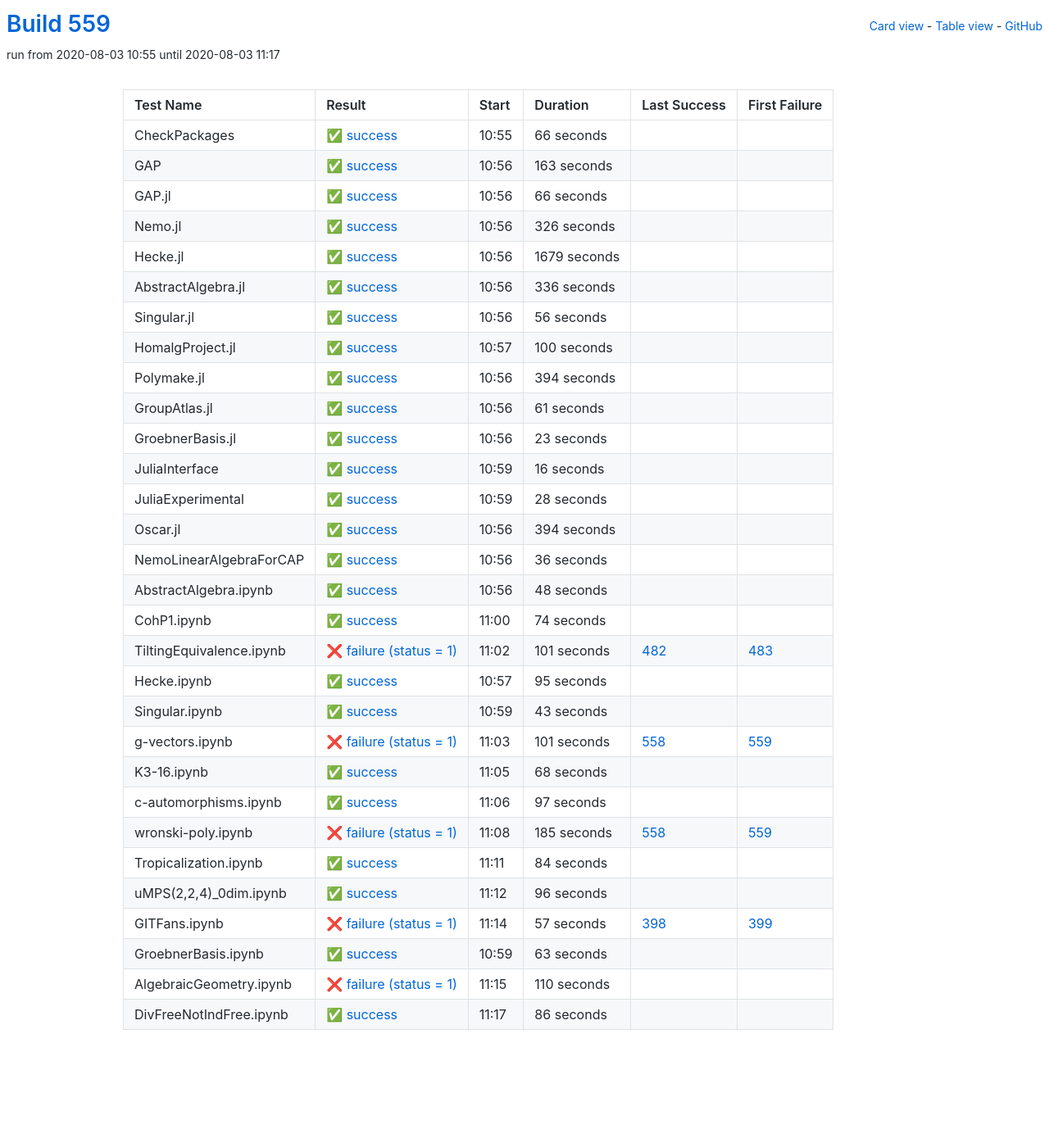
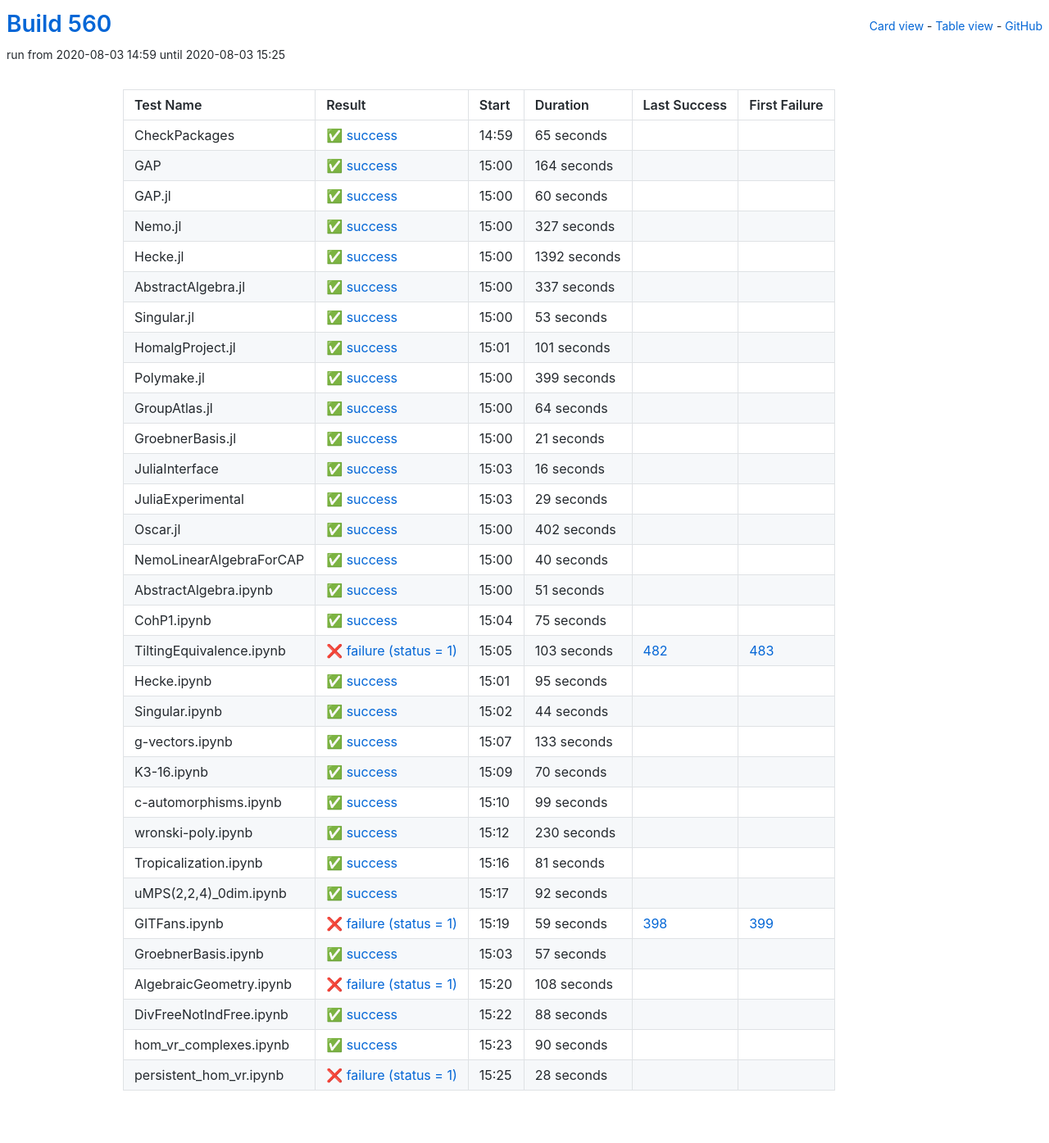
Before and after one commit to oscar-system/oscar-ci-status-stable, a Jekyll site: the page built from table.html, in a window 1280 px wide. Shown: the whole page at 82% size. Built offline with Jekyll 4.4.1, drawn with Linux system fonts in a browser that asks for light colours; before the commit the page ends 1321 px from its top, so only the background shows below that.

Commit message:
Build #560

```diff
--- a/_data/ci.yml
+++ b/_data/ci.yml
@@ -1,6 +1,6 @@
 ---
-build: 559
-build_url: https://oscarci.mathematik.uni-kl.de/job/oscar-stable/559/
+build: 560
+build_url: https://oscarci.mathematik.uni-kl.de/job/oscar-stable/560/
 job: oscar-stable
 organization: oscar-system
 repo: oscar-ci-status-stable
@@ -8,140 +8,140 @@ repourl: https://github.com/oscar-system/oscar-ci-status-stable
 tests:
 - name: CheckPackages
   id: checkpackages
-  log: https://oscarci.mathematik.uni-kl.de/job/oscar-stable/559/artifact/logs/build-559/CheckPackages.log
-  start: 2020-08-03 10:55
+  log: https://oscarci.mathematik.uni-kl.de/job/oscar-stable/560/artifact/logs/build-560/CheckPackages.log
+  start: 2020-08-03 14:59
   success: true
   exitcode: 0
   status: success
-  duration: 66
+  duration: 65
   last_success: false
   last_success_url:
   first_failure: false
   first_failure_url:
 - name: GAP
   id: gap
-  log: https://oscarci.mathematik.uni-kl.de/job/oscar-stable/559/artifact/logs/build-559/GAP.log
-  start: 2020-08-03 10:56
+  log: https://oscarci.mathematik.uni-kl.de/job/oscar-stable/560/artifact/logs/build-560/GAP.log
+  start: 2020-08-03 15:00
   success: true
   exitcode: 0
   status: success
-  duration: 163
+  duration: 164
   last_success: false
   last_success_url:
   first_failure: false
   first_failure_url:
 - name: GAP.jl
   id: gap-jl
-  log: https://oscarci.mathematik.uni-kl.de/job/oscar-stable/559/artifact/logs/build-559/GAP.jl.log
-  start: 2020-08-03 10:56
+  log: https://oscarci.mathematik.uni-kl.de/job/oscar-stable/560/artifact/logs/build-560/GAP.jl.log
+  start: 2020-08-03 15:00
   success: true
   exitcode: 0
   status: success
-  duration: 66
+  duration: 60
   last_success: false
   last_success_url:
   first_failure: false
   first_failure_url:
 - name: Nemo.jl
   id: nemo-jl
-  log: https://oscarci.mathematik.uni-kl.de/job/oscar-stable/559/artifact/logs/build-559/Nemo.jl.log
-  start: 2020-08-03 10:56
+  log: https://oscarci.mathematik.uni-kl.de/job/oscar-stable/560/artifact/logs/build-560/Nemo.jl.log
+  start: 2020-08-03 15:00
   success: true
   exitcode: 0
   status: success
-  duration: 326
+  duration: 327
   last_success: false
   last_success_url:
   first_failure: false
   first_failure_url:
 - name: Hecke.jl
   id: hecke-jl
-  log: https://oscarci.mathematik.uni-kl.de/job/oscar-stable/559/artifact/logs/build-559/Hecke.jl.log
-  start: 2020-08-03 10:56
+  log: https://oscarci.mathematik.uni-kl.de/job/oscar-stable/560/artifact/logs/build-560/Hecke.jl.log
+  start: 2020-08-03 15:00
   success: true
   exitcode: 0
   status: success
-  duration: 1679
+  duration: 1392
   last_success: false
   last_success_url:
   first_failure: false
   first_failure_url:
 - name: AbstractAlgebra.jl
   id: abstractalgebra-jl
-  log: https://oscarci.mathematik.uni-kl.de/job/oscar-stable/559/artifact/logs/build-559/AbstractAlgebra.jl.log
-  start: 2020-08-03 10:56
+  log: https://oscarci.mathematik.uni-kl.de/job/oscar-stable/560/artifact/logs/build-560/AbstractAlgebra.jl.log
+  start: 2020-08-03 15:00
   success: true
   exitcode: 0
   status: success
-  duration: 336
+  duration: 337
   last_success: false
   last_success_url:
   first_failure: false
   first_failure_url:
 - name: Singular.jl
   id: singular-jl
-  log: https://oscarci.mathematik.uni-kl.de/job/oscar-stable/559/artifact/logs/build-559/Singular.jl.log
-  start: 2020-08-03 10:56
+  log: https://oscarci.mathematik.uni-kl.de/job/oscar-stable/560/artifact/logs/build-560/Singular.jl.log
+  start: 2020-08-03 15:00
   success: true
   exitcode: 0
   status: success
-  duration: 56
+  duration: 53
   last_success: false
   last_success_url:
   first_failure: false
   first_failure_url:
 - name: HomalgProject.jl
   id: homalgproject-jl
-  log: https://oscarci.mathematik.uni-kl.de/job/oscar-stable/559/artifact/logs/build-559/HomalgProject.jl.log
-  start: 2020-08-03 10:57
+  log: https://oscarci.mathematik.uni-kl.de/job/oscar-stable/560/artifact/logs/build-560/HomalgProject.jl.log
+  start: 2020-08-03 15:01
   success: true
   exitcode: 0
   status: success
-  duration: 100
+  duration: 101
   last_success: false
   last_success_url:
   first_failure: false
   first_failure_url:
 - name: Polymake.jl
   id: polymake-jl
-  log: https://oscarci.mathematik.uni-kl.de/job/oscar-stable/559/artifact/logs/build-559/Polymake.jl.log
-  start: 2020-08-03 10:56
+  log: https://oscarci.mathematik.uni-kl.de/job/oscar-stable/560/artifact/logs/build-560/Polymake.jl.log
+  start: 2020-08-03 15:00
   success: true
   exitcode: 0
   status: success
-  duration: 394
+  duration: 399
   last_success: false
   last_success_url:
   first_failure: false
   first_failure_url:
 - name: GroupAtlas.jl
   id: groupatlas-jl
-  log: https://oscarci.mathematik.uni-kl.de/job/oscar-stable/559/artifact/logs/build-559/GroupAtlas.jl.log
-  start: 2020-08-03 10:56
+  log: https://oscarci.mathematik.uni-kl.de/job/oscar-stable/560/artifact/logs/build-560/GroupAtlas.jl.log
+  start: 2020-08-03 15:00
   success: true
   exitcode: 0
   status: success
-  duration: 61
+  duration: 64
   last_success: false
   last_success_url:
   first_failure: false
   first_failure_url:
 - name: GroebnerBasis.jl
   id: groebnerbasis-jl
-  log: https://oscarci.mathematik.uni-kl.de/job/oscar-stable/559/artifact/logs/build-559/GroebnerBasis.jl.log
-  start: 2020-08-03 10:56
+  log: https://oscarci.mathematik.uni-kl.de/job/oscar-stable/560/artifact/logs/build-560/GroebnerBasis.jl.log
+  start: 2020-08-03 15:00
   success: true
   exitcode: 0
   status: success
-  duration: 23
+  duration: 21
   last_success: false
   last_success_url:
   first_failure: false
   first_failure_url:
 - name: JuliaInterface
   id: juliainterface
-  log: https://oscarci.mathematik.uni-kl.de/job/oscar-stable/559/artifact/logs/build-559/JuliaInterface.log
-  start: 2020-08-03 10:59
+  log: https://oscarci.mathematik.uni-kl.de/job/oscar-stable/560/artifact/logs/build-560/JuliaInterface.log
+  start: 2020-08-03 15:03
   success: true
   exitcode: 0
   status: success
@@ -152,80 +152,80 @@ tests:
   first_failure_url:
 - name: JuliaExperimental
   id: juliaexperimental
-  log: https://oscarci.mathematik.uni-kl.de/job/oscar-stable/559/artifact/logs/build-559/JuliaExperimental.log
-  start: 2020-08-03 10:59
+  log: https://oscarci.mathematik.uni-kl.de/job/oscar-stable/560/artifact/logs/build-560/JuliaExperimental.log
+  start: 2020-08-03 15:03
   success: true
   exitcode: 0
   status: success
-  duration: 28
+  duration: 29
   last_success: false
   last_success_url:
   first_failure: false
   first_failure_url:
 - name: Oscar.jl
   id: oscar-jl
-  log: https://oscarci.mathematik.uni-kl.de/job/oscar-stable/559/artifact/logs/build-559/Oscar.jl.log
-  start: 2020-08-03 10:56
+  log: https://oscarci.mathematik.uni-kl.de/job/oscar-stable/560/artifact/logs/build-560/Oscar.jl.log
+  start: 2020-08-03 15:00
   success: true
   exitcode: 0
   status: success
-  duration: 394
+  duration: 402
   last_success: false
   last_success_url:
   first_failure: false
   first_failure_url:
 - name: NemoLinearAlgebraForCAP
   id: nemolinearalgebraforcap
-  log: https://oscarci.mathematik.uni-kl.de/job/oscar-stable/559/artifact/logs/build-559/NemoLinearAlgebraForCAP.log
-  start: 2020-08-03 10:56
+  log: https://oscarci.mathematik.uni-kl.de/job/oscar-stable/560/artifact/logs/build-560/NemoLinearAlgebraForCAP.log
+  start: 2020-08-03 15:00
   success: true
   exitcode: 0
   status: success
-  duration: 36
+  duration: 40
   last_success: false
   last_success_url:
   first_failure: false
   first_failure_url:
 - name: AbstractAlgebra.ipynb
   id: abstractalgebra-ipynb
-  log: https://oscarci.mathematik.uni-kl.de/job/oscar-stable/559/artifact/logs/build-559/AbstractAlgebra.ipynb.log
-  start: 2020-08-03 10:56
+  log: https://oscarci.mathematik.uni-kl.de/job/oscar-stable/560/artifact/logs/build-560/AbstractAlgebra.ipynb.log
+  start: 2020-08-03 15:00
   success: true
   exitcode: 0
   status: success
-  duration: 48
+  duration: 51
   last_success: false
   last_success_url:
   first_failure: false
   first_failure_url:
 - name: CohP1.ipynb
   id: cohp1-ipynb
-  log: https://oscarci.mathematik.uni-kl.de/job/oscar-stable/559/artifact/logs/build-559/CohP1.ipynb.log
-  start: 2020-08-03 11:00
+  log: https://oscarci.mathematik.uni-kl.de/job/oscar-stable/560/artifact/logs/build-560/CohP1.ipynb.log
+  start: 2020-08-03 15:04
   success: true
   exitcode: 0
   status: success
-  duration: 74
+  duration: 75
   last_success: false
   last_success_url:
   first_failure: false
   first_failure_url:
 - name: TiltingEquivalence.ipynb
   id: tiltingequivalence-ipynb
-  log: https://oscarci.mathematik.uni-kl.de/job/oscar-stable/559/artifact/logs/build-559/TiltingEquivalence.ipynb.log
-  start: 2020-08-03 11:02
+  log: https://oscarci.mathematik.uni-kl.de/job/oscar-stable/560/artifact/logs/build-560/TiltingEquivalence.ipynb.log
+  start: 2020-08-03 15:05
   success: false
   exitcode: 1
   status: failure
-  duration: 101
+  duration: 103
   last_success: 482
   last_success_url: https://oscarci.mathematik.uni-kl.de/job/oscar-stable/482/
   first_failure: 483
   first_failure_url: https://oscarci.mathematik.uni-kl.de/job/oscar-stable/483/
 - name: Hecke.ipynb
   id: hecke-ipynb
-  log: https://oscarci.mathematik.uni-kl.de/job/oscar-stable/559/artifact/logs/build-559/Hecke.ipynb.log
-  start: 2020-08-03 10:57
+  log: https://oscarci.mathematik.uni-kl.de/job/oscar-stable/560/artifact/logs/build-560/Hecke.ipynb.log
+  start: 2020-08-03 15:01
   success: true
   exitcode: 0
   status: success
@@ -236,133 +236,157 @@ tests:
   first_failure_url:
 - name: Singular.ipynb
   id: singular-ipynb
-  log: https://oscarci.mathematik.uni-kl.de/job/oscar-stable/559/artifact/logs/build-559/Singular.ipynb.log
-  start: 2020-08-03 10:59
+  log: https://oscarci.mathematik.uni-kl.de/job/oscar-stable/560/artifact/logs/build-560/Singular.ipynb.log
+  start: 2020-08-03 15:02
   success: true
   exitcode: 0
   status: success
-  duration: 43
+  duration: 44
   last_success: false
   last_success_url:
   first_failure: false
   first_failure_url:
 - name: g-vectors.ipynb
   id: g-vectors-ipynb
-  log: https://oscarci.mathematik.uni-kl.de/job/oscar-stable/559/artifact/logs/build-559/g-vectors.ipynb.log
-  start: 2020-08-03 11:03
-  success: false
-  exitcode: 1
-  status: failure
-  duration: 101
-  last_success: 558
-  last_success_url: https://oscarci.mathematik.uni-kl.de/job/oscar-stable/558/
-  first_failure: 559
-  first_failure_url: https://oscarci.mathematik.uni-kl.de/job/oscar-stable/559/
-- name: K3-16.ipynb
-  id: k3-16-ipynb
-  log: https://oscarci.mathematik.uni-kl.de/job/oscar-stable/559/artifact/logs/build-559/K3-16.ipynb.log
-  start: 2020-08-03 11:05
+  log: https://oscarci.mathematik.uni-kl.de/job/oscar-stable/560/artifact/logs/build-560/g-vectors.ipynb.log
+  start: 2020-08-03 15:07
   success: true
   exitcode: 0
   status: success
-  duration: 68
+  duration: 133
+  last_success: false
+  last_success_url:
+  first_failure: false
+  first_failure_url:
+- name: K3-16.ipynb
+  id: k3-16-ipynb
+  log: https://oscarci.mathematik.uni-kl.de/job/oscar-stable/560/artifact/logs/build-560/K3-16.ipynb.log
+  start: 2020-08-03 15:09
+  success: true
+  exitcode: 0
+  status: success
+  duration: 70
   last_success: false
   last_success_url:
   first_failure: false
   first_failure_url:
 - name: c-automorphisms.ipynb
   id: c-automorphisms-ipynb
-  log: https://oscarci.mathematik.uni-kl.de/job/oscar-stable/559/artifact/logs/build-559/c-automorphisms.ipynb.log
-  start: 2020-08-03 11:06
+  log: https://oscarci.mathematik.uni-kl.de/job/oscar-stable/560/artifact/logs/build-560/c-automorphisms.ipynb.log
+  start: 2020-08-03 15:10
   success: true
   exitcode: 0
   status: success
-  duration: 97
+  duration: 99
   last_success: false
   last_success_url:
   first_failure: false
   first_failure_url:
 - name: wronski-poly.ipynb
   id: wronski-poly-ipynb
-  log: https://oscarci.mathematik.uni-kl.de/job/oscar-stable/559/artifact/logs/build-559/wronski-poly.ipynb.log
-  start: 2020-08-03 11:08
-  success: false
-  exitcode: 1
-  status: failure
-  duration: 185
-  last_success: 558
-  last_success_url: https://oscarci.mathematik.uni-kl.de/job/oscar-stable/558/
-  first_failure: 559
-  first_failure_url: https://oscarci.mathematik.uni-kl.de/job/oscar-stable/559/
-- name: Tropicalization.ipynb
-  id: tropicalization-ipynb
-  log: https://oscarci.mathematik.uni-kl.de/job/oscar-stable/559/artifact/logs/build-559/Tropicalization.ipynb.log
-  start: 2020-08-03 11:11
+  log: https://oscarci.mathematik.uni-kl.de/job/oscar-stable/560/artifact/logs/build-560/wronski-poly.ipynb.log
+  start: 2020-08-03 15:12
   success: true
   exitcode: 0
   status: success
-  duration: 84
+  duration: 230
+  last_success: false
+  last_success_url:
+  first_failure: false
+  first_failure_url:
+- name: Tropicalization.ipynb
+  id: tropicalization-ipynb
+  log: https://oscarci.mathematik.uni-kl.de/job/oscar-stable/560/artifact/logs/build-560/Tropicalization.ipynb.log
+  start: 2020-08-03 15:16
+  success: true
+  exitcode: 0
+  status: success
+  duration: 81
   last_success: false
   last_success_url:
   first_failure: false
   first_failure_url:
 - name: uMPS(2,2,4)_0dim.ipynb
   id: umps-2-2-4-0dim-ipynb
-  log: https://oscarci.mathematik.uni-kl.de/job/oscar-stable/559/artifact/logs/build-559/uMPS-2-2-4-_0dim.ipynb.log
-  start: 2020-08-03 11:12
+  log: https://oscarci.mathematik.uni-kl.de/job/oscar-stable/560/artifact/logs/build-560/uMPS-2-2-4-_0dim.ipynb.log
+  start: 2020-08-03 15:17
   success: true
   exitcode: 0
   status: success
-  duration: 96
+  duration: 92
   last_success: false
   last_success_url:
   first_failure: false
   first_failure_url:
 - name: GITFans.ipynb
   id: gitfans-ipynb
-  log: https://oscarci.mathematik.uni-kl.de/job/oscar-stable/559/artifact/logs/build-559/GITFans.ipynb.log
-  start: 2020-08-03 11:14
+  log: https://oscarci.mathematik.uni-kl.de/job/oscar-stable/560/artifact/logs/build-560/GITFans.ipynb.log
+  start: 2020-08-03 15:19
   success: false
   exitcode: 1
   status: failure
-  duration: 57
+  duration: 59
   last_success: 398
   last_success_url: https://oscarci.mathematik.uni-kl.de/job/oscar-stable/398/
   first_failure: 399
   first_failure_url: https://oscarci.mathematik.uni-kl.de/job/oscar-stable/399/
 - name: GroebnerBasis.ipynb
   id: groebnerbasis-ipynb
-  log: https://oscarci.mathematik.uni-kl.de/job/oscar-stable/559/artifact/logs/build-559/GroebnerBasis.ipynb.log
-  start: 2020-08-03 10:59
+  log: https://oscarci.mathematik.uni-kl.de/job/oscar-stable/560/artifact/logs/build-560/GroebnerBasis.ipynb.log
+  start: 2020-08-03 15:03
   success: true
   exitcode: 0
   status: success
-  duration: 63
+  duration: 57
   last_success: false
   last_success_url:
   first_failure: false
   first_failure_url:
 - name: AlgebraicGeometry.ipynb
   id: algebraicgeometry-ipynb
-  log: https://oscarci.mathematik.uni-kl.de/job/oscar-stable/559/artifact/logs/build-559/AlgebraicGeometry.ipynb.log
-  start: 2020-08-03 11:15
+  log: https://oscarci.mathematik.uni-kl.de/job/oscar-stable/560/artifact/logs/build-560/AlgebraicGeometry.ipynb.log
+  start: 2020-08-03 15:20
   success: false
   exitcode: 1
   status: failure
-  duration: 110
+  duration: 108
   last_success: false
   last_success_url:
   first_failure: false
   first_failure_url:
 - name: DivFreeNotIndFree.ipynb
   id: divfreenotindfree-ipynb
-  log: https://oscarci.mathematik.uni-kl.de/job/oscar-stable/559/artifact/logs/build-559/DivFreeNotIndFree.ipynb.log
-  start: 2020-08-03 11:17
+  log: https://oscarci.mathematik.uni-kl.de/job/oscar-stable/560/artifact/logs/build-560/DivFreeNotIndFree.ipynb.log
+  start: 2020-08-03 15:22
   success: true
   exitcode: 0
   status: success
-  duration: 86
+  duration: 88
   last_success: false
   last_success_url:
   first_failure: false
   first_failure_url:
+- name: hom_vr_complexes.ipynb
+  id: hom-vr-complexes-ipynb
+  log: https://oscarci.mathematik.uni-kl.de/job/oscar-stable/560/artifact/logs/build-560/hom_vr_complexes.ipynb.log
+  start: 2020-08-03 15:23
+  success: true
+  exitcode: 0
+  status: success
+  duration: 90
+  last_success: false
+  last_success_url:
+  first_failure: false
+  first_failure_url:
+- name: persistent_hom_vr.ipynb
+  id: persistent-hom-vr-ipynb
+  log: https://oscarci.mathematik.uni-kl.de/job/oscar-stable/560/artifact/logs/build-560/persistent_hom_vr.ipynb.log
+  start: 2020-08-03 15:25
+  success: false
+  exitcode: 1
+  status: failure
+  duration: 28
+  last_success: false
+  last_success_url:
+  first_failure: false
+  first_failure_url:
--- a/assets/css/cards.css
+++ b/assets/css/cards.css
@@ -100,6 +100,6 @@ Based on https://travishorn.com/responsive-grid-in-2-minutes-with-css-grid-layou
   font-size:1.3em !important
 }
 
-.divfreenotindfree-ipynb {
+.divfreenotindfree-ipynb h3 {
   font-size:1.6em !important
 }
```
Also changed, not shown: README.md.
